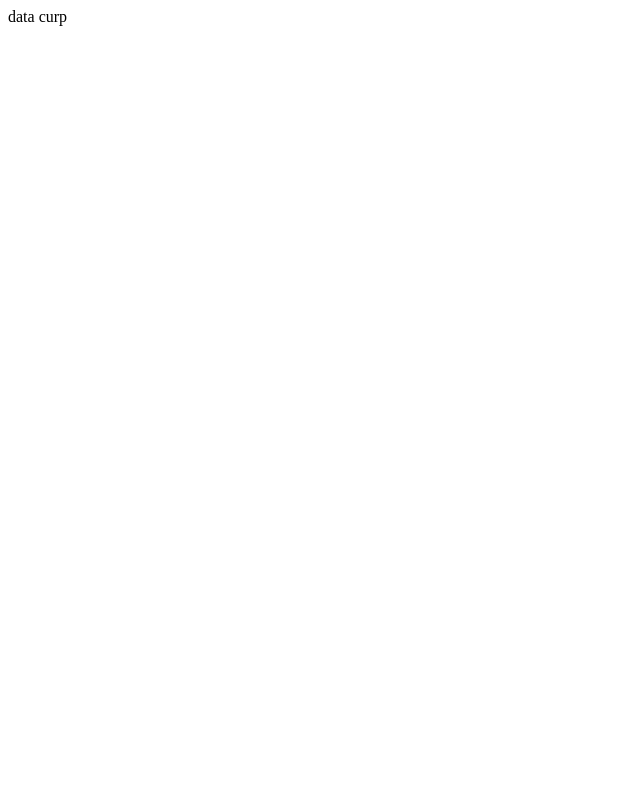
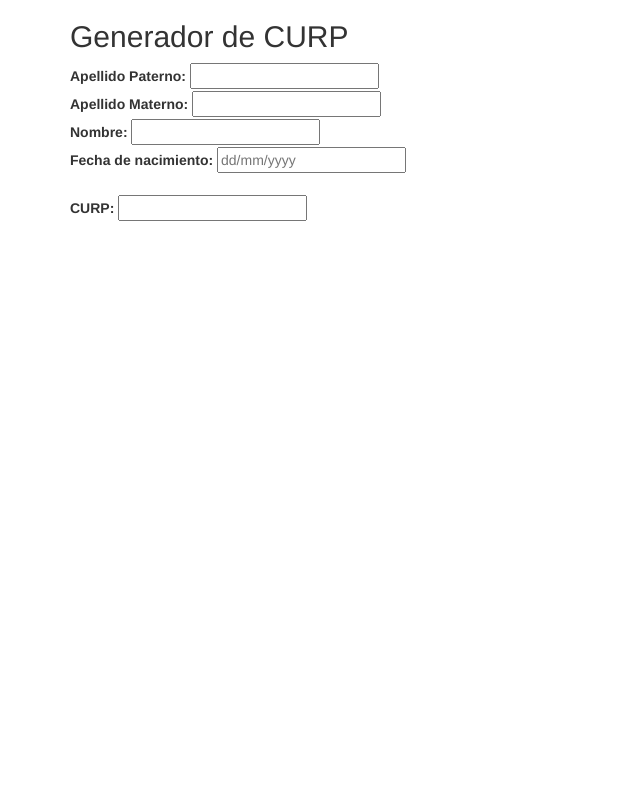
Before and after one commit to juan-six03/test_onixmedia, a PHP site: page /dos.php in a window 1280 px wide. Before the commit the part shown is almost empty. Shown: the whole page, without its empty margins (0-640 px from the left). Run offline with PHP 8.4, Linux system fonts and the light colour scheme.

Commit message:
ejercicio 2

```diff
--- a/dos.php
+++ b/dos.php
@@ -1,14 +1,117 @@
 <html>
 <head>
-<script>
+		<title>Consulta CURP</title>
+		<meta charset="utf-8">
+		<meta name="viewport" content="width=device-width, initial-scale=1">
+		<link rel="stylesheet" href="http://maxcdn.bootstrapcdn.com/bootstrap/3.3.6/css/bootstrap.min.css">
+		<script src="https://ajax.googleapis.com/ajax/libs/jquery/1.12.0/jquery.min.js"></script>
+		<script src="http://maxcdn.bootstrapcdn.com/bootstrap/3.3.6/js/bootstrap.min.js"></script>
 
-</script>
-<title>JS CURP</title>
+		<script src="jquery-1.12.0.min.js"></script>
+		<script>
+		$(document).ready(function(){
+
+			function CURP(pat, mat, nombre, nacimiento){
+
+				this.paterno = pat;
+				this.materno = mat;
+				this.nombre = nombre;
+				this.nacimiento = nacimiento;
+
+				this.obtenerCURP = function(){
+					var a = this.paterno[0] || '';
+					var b = this.getPrimeraVocal(this.paterno) || '';
+					var c = this.materno[0] || '';
+					var d = this.getLetraNombre() || '';
+					var curp = a+b+c+d;
+					if(curp == "VACA" || curp == "COLA"){
+						var idx = this.getIndexFirstVowel(curp);
+						curp[idx] = 'X';
+					}
+					curp = curp.replace(/ñ/g, "x");
+					curp = curp + (this.getFechaNacimientoForma() || '');
+					return curp.toLocaleUpperCase();
+				}
+
+				this.getFechaNacimientoForma = function(){
+					var array_date = null;
+					var val = "";
+					if(nacimiento.match(/^(0?[1-9]|[12][0-9]|3[01])[\/\-](0?[1-9]|1[012])[\/\-]\d{4}$/) != null){
+						//fecha valida
+						array_date = nacimiento.split('/');
+						val = this.addZero(array_date[0]) + this.addZero(array_date[1]) + array_date[2].substr(2);
+					}
+					return val;
+				}
+
+				this.getLetraNombre = function(){
+					return (nombre.toLocaleLowerCase() == "jose" || nombre.toLocaleLowerCase() == "maria")
+					? nombre.charAt(1) : nombre.charAt(0);
+				}
+
+				this.getPrimeraVocal = function(str){
+					var idx = this.getIndexFirstVowel(str);
+					return (idx != null ? str.charAt(idx): null);
+				}
+
+				this.getIndexFirstVowel = function(str){
+					str = str.toLocaleLowerCase();
+					for(i = 0; i < str.length; i++){
+						if(['a', 'e', 'i', 'o', 'u'].indexOf(str.charAt(i)) != -1){
+							return i;
+						}
+					}
+					return null;
+				}
+				this.addZero = function(val){
+					return (val.length == 2) ? val : ("0"+val);
+				}
+
+			}
+
+			function build_CURP(){
+				var paterno = $("#txt_pat").val();
+				var materno = $("#txt_mat").val();
+				var nombre = $("#txt_nombre").val();
+				var fecha_nacimiento = $("#txt_nacimiento").val();
+
+				var mi_curp = new CURP(paterno, materno, nombre, fecha_nacimiento);
+				return (mi_curp.obtenerCURP());
+			}
+
+			$( "input[type='text']" ).keypress(function() {
+				$("#txt_curp").val(build_CURP());
+			});
+			$("input[type='text']").change(function(a,bc){
+				$("#txt_curp").val(build_CURP());
+			});
+		});
+
+
+		</script>
+<title>CURP</title>
 </head>
 
-<body>
+		<div class="container">
 
-data curp
-</body>
+			<h2>Generador de CURP</h2>
+			<label for="txt_pat"> Apellido Paterno: </label>
+			<input type="text" id="txt_pat" />
+			<br>
+			<label for="txt_mat"> Apellido Materno: </label>
+			<input type="text" id="txt_mat" />
+			<br><label for="txt_nombre"> Nombre: </label>
+			<input type="text" id="txt_nombre" />
+			<br>
+			<label for="txt_nacimiento" > Fecha de nacimiento: </label>
+			<input type="text" id="txt_nacimiento" placeholder="dd/mm/yyyy"/>
+			<br>
+
+			<br>
+			<label for="txt_curp">
+				CURP:
+			</label>
+			<input type="text"  id ="txt_curp" readonly />
+		</div>
 
 </html>
```
